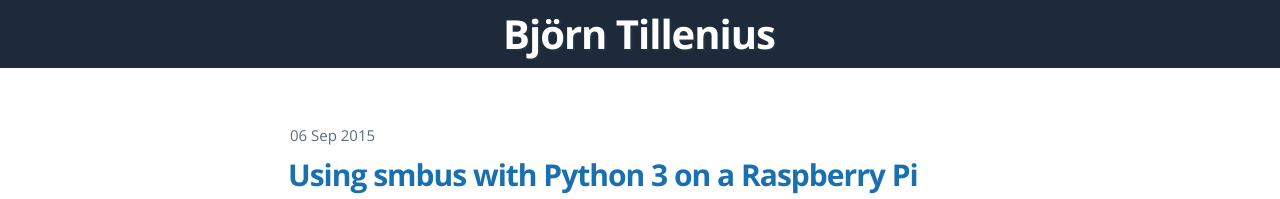
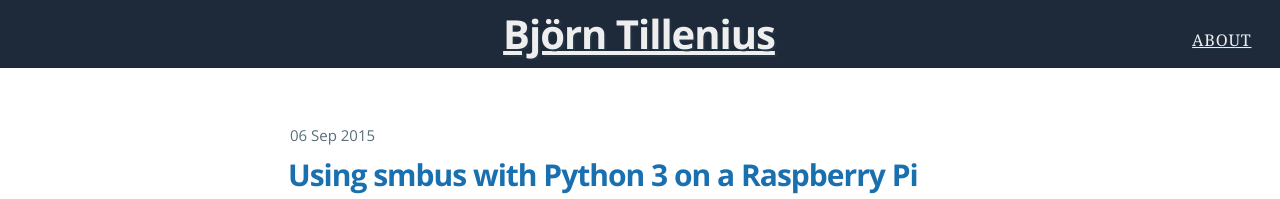
Before and after one commit to bjornt/bjornt.github.io, a Jekyll site: the page built from index.html, in a window 1280 px wide. Shown: the top 199 px of the page. Built offline with Jekyll 4.4.1, drawn with Linux system fonts in a browser that asks for light colours; the list of posts is cut into pages by our own code.

Commit message:
feat: add about page

```diff
--- a/_layouts/default.html
+++ b/_layouts/default.html
@@ -28,6 +28,9 @@
 </head>
 <body class="home-template">
 
+    <nav class="site-nav">
+        <a href="{{ site.baseurl }}about">About</a>
+    </nav>
 
     {{ content }}
 
--- a/assets/css/main.css
+++ b/assets/css/main.css
@@ -1,4 +1,24 @@
 /* Rosario. I've added and changed few things. Feel free to change it as you like */
+
+/* Site nav */
+.site-nav {
+    position: absolute;
+    top: 1.2em;
+    right: 1.5em;
+    z-index: 10;
+}
+
+.site-nav a {
+    color: #eee;
+    font-size: 0.85em;
+    text-transform: uppercase;
+    letter-spacing: 0.05em;
+    text-shadow: 1px 1px #234;
+}
+
+.site-nav a:hover {
+    color: #fff;
+}
 
 /* Social links in footer */
 .social-links {
--- a/index.html
+++ b/index.html
@@ -12,7 +12,7 @@ cover: false
                     <img src="{{ page.logo }}" alt="Blog Logo" />
                 </a>
             {% endif %}
-            <h1 class="blog-title">{{ site.name }}</h1>
+            <h1 class="blog-title"><a href="{{ site.baseurl }}">{{ site.name }}</a></h1>
         </div>
     </div>
 </header>
```
Also changed, not shown: about.md (added, +12 -0 lines).
